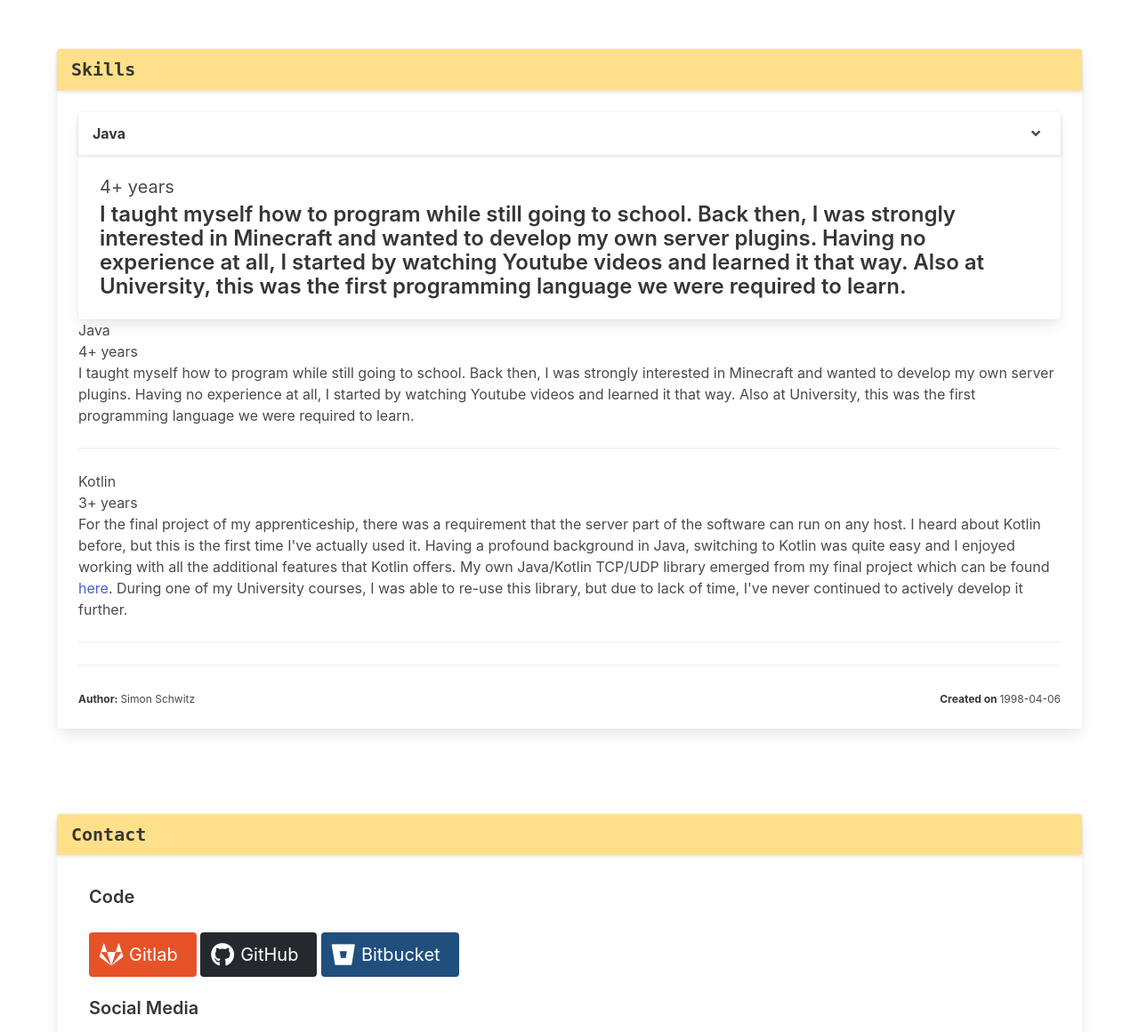
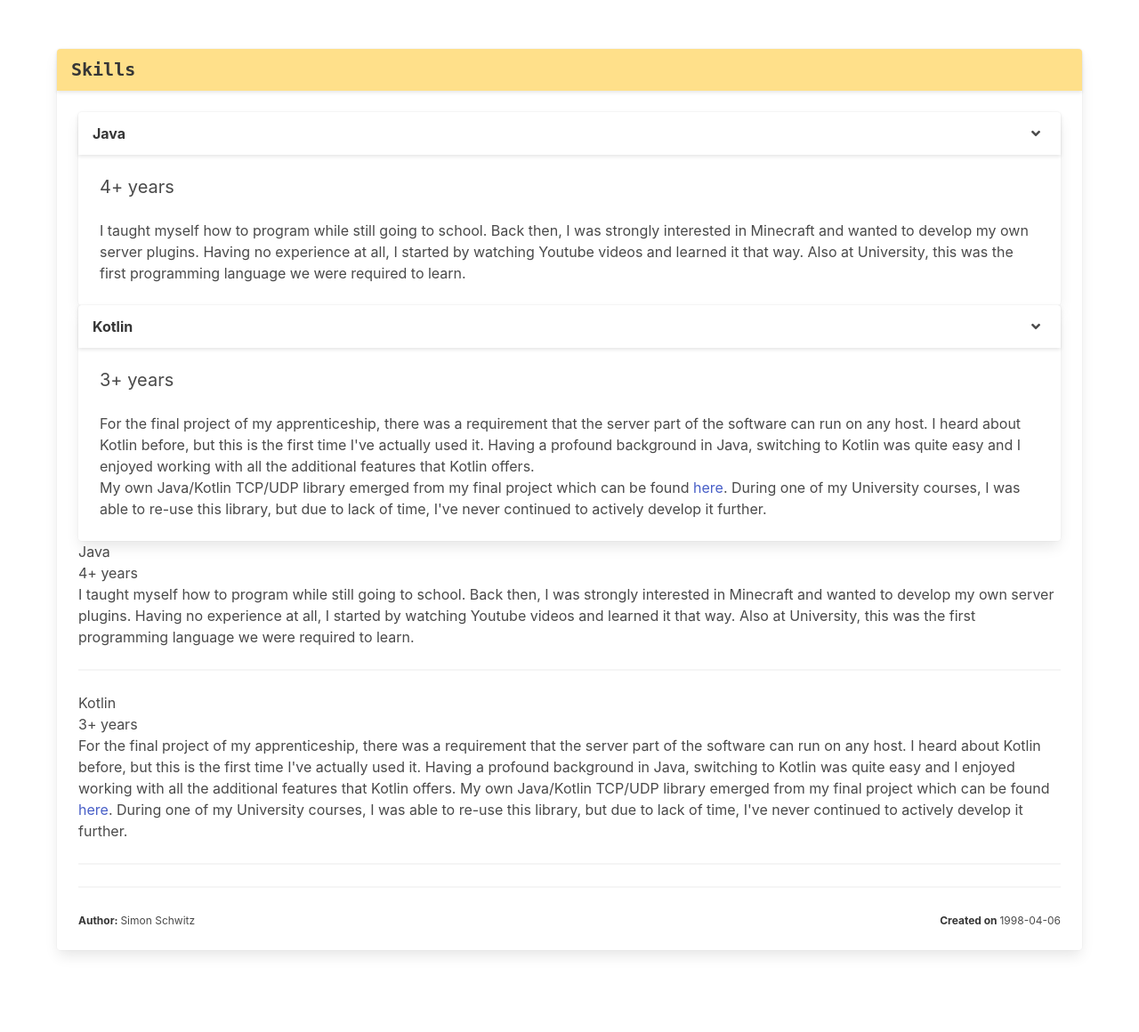
Before and after one commit to Calucon/Homepage, a PHP site: page / in a window 1280 px wide. Shown: the part 1388-2548 px from the top of the page at 89% size. Run offline with PHP 8.4, Linux system fonts and the light colour scheme.

Commit message:
testing skills #3

```diff
--- a/posts/2023-01-11 - Skills.php
+++ b/posts/2023-01-11 - Skills.php
@@ -11,7 +11,7 @@ $imageALT = 'Calucon Logo';
 $author = 'Simon Schwitz';
 $date = new DateTime('1998-04-06', new DateTimeZone('utc'));
 
-function printSkill(string $name, int $years, string $description)
+function printSkill(string $name, int $years, string ...$descriptions)
 {
 ?>
     <div class="card">
@@ -30,9 +30,15 @@ function printSkill(string $name, int $years, string $description)
                 <p class="subtitle is-5">
                     <?php echo $years; ?>+ years
                 </p>
-                <p class="title is-4">
-                    <?php echo $description; ?>
-                </p>
+                <?php
+                foreach ($descriptions as $desc) {
+                ?>
+                    <p>
+                        <?php echo $desc; ?>
+                    </p>
+                <?php
+                }
+                ?>
             </div>
         </div>
     </div>
@@ -60,7 +66,16 @@ function printSkill(string $name, int $years, string $description)
 
             ?>
             <div class="card-content">
-                <?php printSkill("Java", 4, "I taught myself how to program while still going to school. Back then, I was strongly interested in Minecraft and wanted to develop my own server plugins. Having no experience at all, I started by watching Youtube videos and learned it that way. Also at University, this was the first programming language we were required to learn."); ?>
+                <?php
+                printSkill('Java', 4, 'I taught myself how to program while still going to school. Back then, I was strongly interested in Minecraft and wanted to develop my own server plugins. Having no experience at all, I started by watching Youtube videos and learned it that way. Also at University, this was the first programming language we were required to learn.');
+
+                printSkill(
+                    'Kotlin',
+                    3,
+                    'For the final project of my apprenticeship, there was a requirement that the server part of the software can run on any host. I heard about Kotlin before, but this is the first time I\'ve actually used it. Having a profound background in Java, switching to Kotlin was quite easy and I enjoyed working with all the additional features that Kotlin offers.',
+                    'My own Java/Kotlin TCP/UDP library emerged from my final project which can be found <a href="https://gitlab.com/Calucon/calpkt" target="_blank" rel="noreferrer">here</a>. During one of my University courses, I was able to re-use this library, but due to lack of time, I\'ve never continued to actively develop it further.'
+                );
+                ?>
                 <h1>Java</h1>
                 <h2>4+ years</h2>
                 <p>
```
